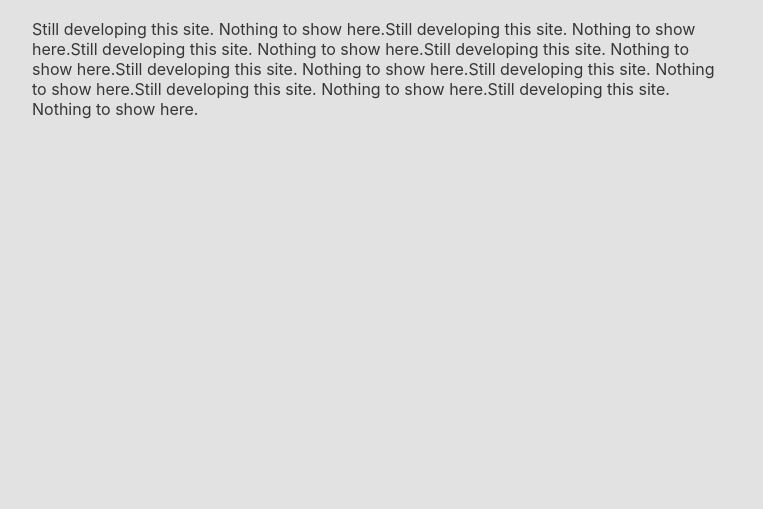
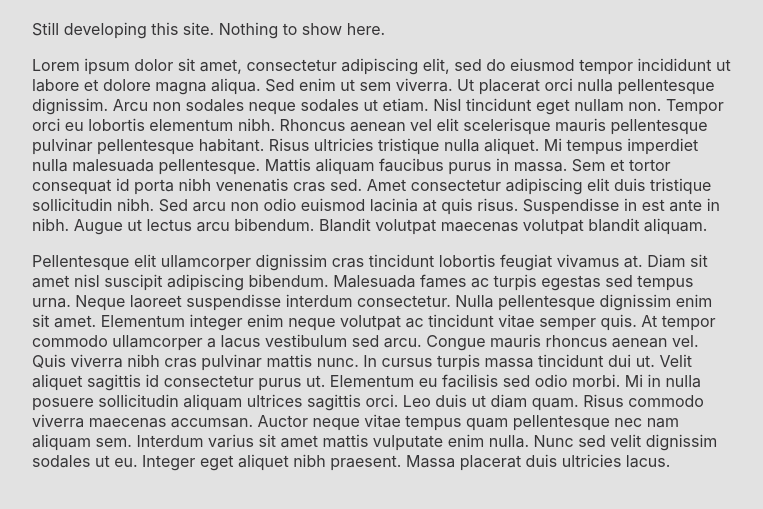
Before and after one commit to asungy/weblog, a Gatsby site: page / in a window 1280 px wide. Shown: the part 115-624 px from the top of the page, without its empty margins (258-1021 px from the left). Built offline with nearby package versions, Linux system fonts and the light colour scheme; Gatsby itself is replaced by a stand-in of ours.

Commit message:
Added lorem ipsum filler text

```diff
--- a/src/pages/index.js
+++ b/src/pages/index.js
@@ -4,7 +4,9 @@ import Page from '../components/Page';
 const IndexPage = () => {
   return (
     <Page pageTitle="Home">
-      <p>Still developing this site. Nothing to show here.Still developing this site. Nothing to show here.Still developing this site. Nothing to show here.Still developing this site. Nothing to show here.Still developing this site. Nothing to show here.Still developing this site. Nothing to show here.Still developing this site. Nothing to show here.Still developing this site. Nothing to show here.</p>
+      <p>Still developing this site. Nothing to show here.</p>
+      <p>Lorem ipsum dolor sit amet, consectetur adipiscing elit, sed do eiusmod tempor incididunt ut labore et dolore magna aliqua. Sed enim ut sem viverra. Ut placerat orci nulla pellentesque dignissim. Arcu non sodales neque sodales ut etiam. Nisl tincidunt eget nullam non. Tempor orci eu lobortis elementum nibh. Rhoncus aenean vel elit scelerisque mauris pellentesque pulvinar pellentesque habitant. Risus ultricies tristique nulla aliquet. Mi tempus imperdiet nulla malesuada pellentesque. Mattis aliquam faucibus purus in massa. Sem et tortor consequat id porta nibh venenatis cras sed. Amet consectetur adipiscing elit duis tristique sollicitudin nibh. Sed arcu non odio euismod lacinia at quis risus. Suspendisse in est ante in nibh. Augue ut lectus arcu bibendum. Blandit volutpat maecenas volutpat blandit aliquam.</p>
+      <p>Pellentesque elit ullamcorper dignissim cras tincidunt lobortis feugiat vivamus at. Diam sit amet nisl suscipit adipiscing bibendum. Malesuada fames ac turpis egestas sed tempus urna. Neque laoreet suspendisse interdum consectetur. Nulla pellentesque dignissim enim sit amet. Elementum integer enim neque volutpat ac tincidunt vitae semper quis. At tempor commodo ullamcorper a lacus vestibulum sed arcu. Congue mauris rhoncus aenean vel. Quis viverra nibh cras pulvinar mattis nunc. In cursus turpis massa tincidunt dui ut. Velit aliquet sagittis id consectetur purus ut. Elementum eu facilisis sed odio morbi. Mi in nulla posuere sollicitudin aliquam ultrices sagittis orci. Leo duis ut diam quam. Risus commodo viverra maecenas accumsan. Auctor neque vitae tempus quam pellentesque nec nam aliquam sem. Interdum varius sit amet mattis vulputate enim nulla. Nunc sed velit dignissim sodales ut eu. Integer eget aliquet nibh praesent. Massa placerat duis ultricies lacus.</p>
     </Page>
   );
 };
```
